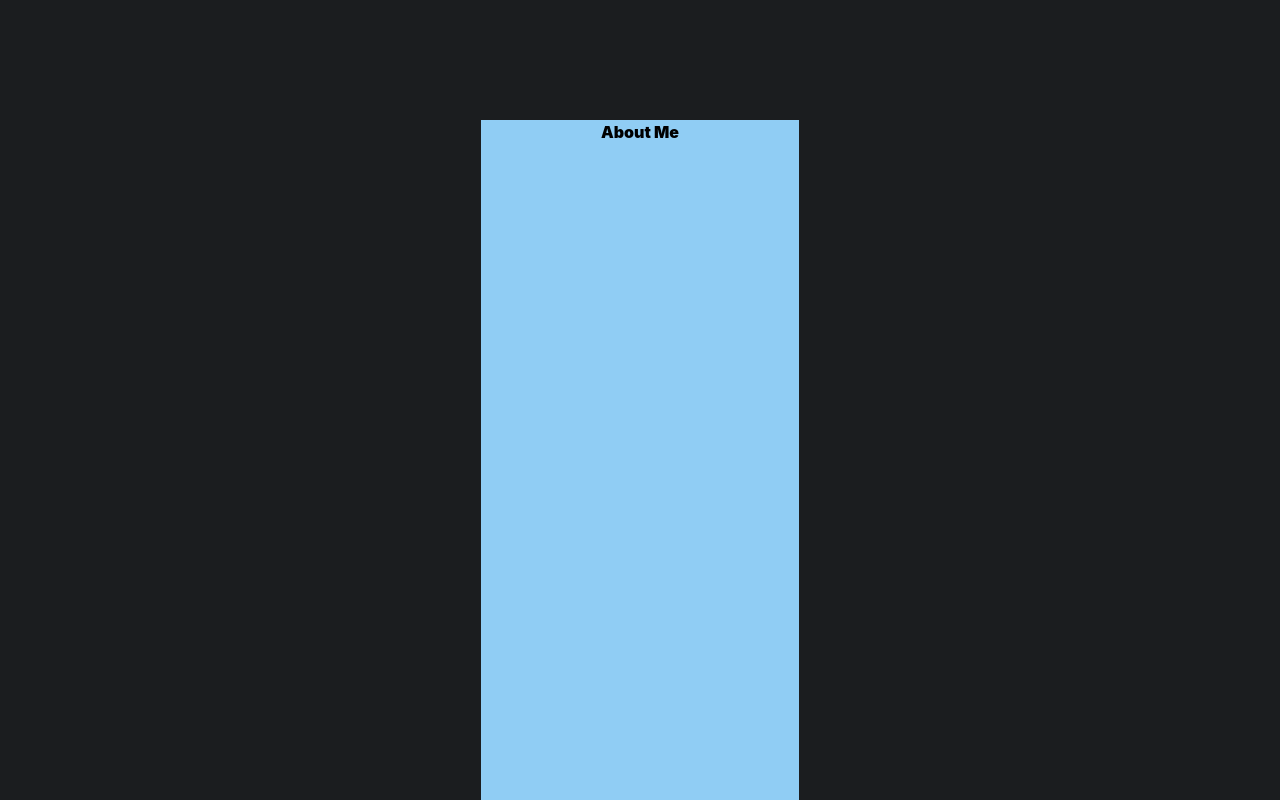
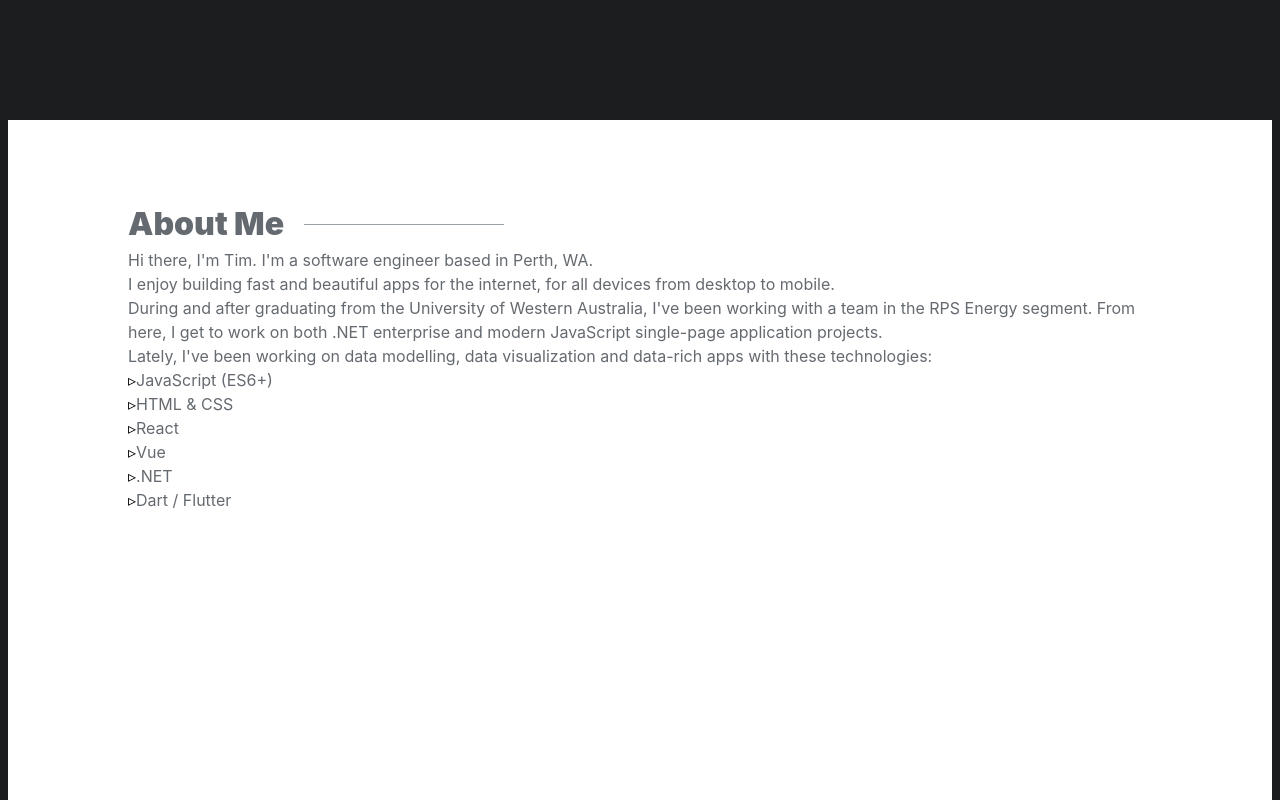
Before and after one commit to timeitel/portfolio, a Next.js app: page / in a window 1280 px wide. Shown: the part 680-1480 px from the top of the page. Built offline with nearby package versions, Linux system fonts and the light colour scheme.

Commit message:
add: about section content

```diff
--- /dev/null
+++ b/assets/styles/About.module.css
@@ -0,0 +1,13 @@
+#about {
+  background: #fff;
+}
+
+#about::before {
+  content: '';
+  background: red;
+}
+
+.list li::before {
+  content: '▹';
+  color: black;
+}
--- a/assets/styles/globals.css
+++ b/assets/styles/globals.css
@@ -5,6 +5,7 @@ body {
   font-family: -apple-system, BlinkMacSystemFont, Segoe UI, Roboto, Oxygen,
     Ubuntu, Cantarell, Fira Sans, Droid Sans, Helvetica Neue, sans-serif;
   scroll-behavior: smooth;
+  @apply text-c-grey-3;
 }
 
 a {
@@ -53,6 +54,25 @@ section {
   padding: 0 1.25rem;
 }
 
+.section__header {
+  padding-top: 5rem;
+}
+
+.section__title {
+  font-size: 2rem;
+  display: flex;
+  align-items: center;
+}
+
+.section__title::after {
+  content: '';
+  display: block;
+  width: 200px;
+  height: 1px;
+  margin-left: 20px;
+  @apply bg-c-grey-2;
+}
+
 @media only screen and (min-width: 550px) {
   section {
     padding: 0 2.5rem;
--- a/components/aboutme.tsx
+++ b/components/aboutme.tsx
@@ -1,7 +1,34 @@
+import styles from '../assets/styles/About.module.css';
+
 export default function AboutMe() {
   return (
-    <section id='about' className='h-screen bg-blue-300'>
-      <h1 className='font-black'>About Me</h1>
+    <section id={styles.about} className='h-screen bg-blue-300 section__header'>
+      <div>
+        <h1 className='font-black section__title'>About Me</h1>
+        <p>Hi there, I'm Tim. I'm a software engineer based in Perth, WA.</p>
+        <p>
+          I enjoy building fast and beautiful apps for the internet, for all
+          devices from desktop to mobile.
+        </p>
+        <p>
+          During and after graduating from the University of Western Australia,
+          I've been working with a team in the RPS Energy segment. From here, I
+          get to work on both .NET enterprise and modern JavaScript single-page
+          application projects.
+        </p>
+        <p>
+          Lately, I've been working on data modelling, data visualization and
+          data-rich apps with these technologies:
+        </p>
+      </div>
+      <ul className={styles.list}>
+        <li>JavaScript (ES6+)</li>
+        <li>HTML & CSS</li>
+        <li>React</li>
+        <li>Vue</li>
+        <li>.NET</li>
+        <li>Dart / Flutter</li>
+      </ul>
     </section>
   );
 }
```
